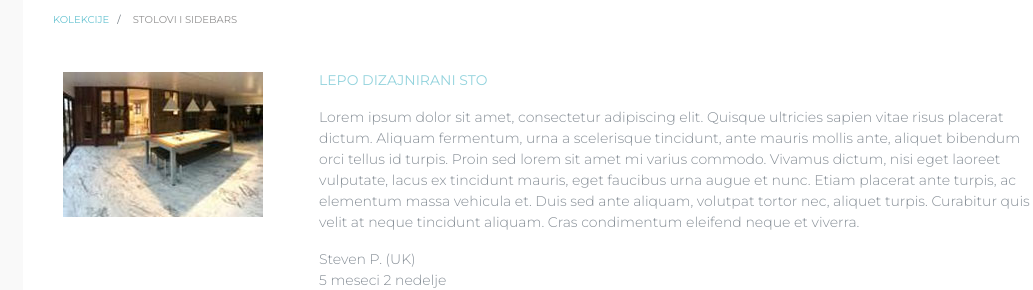
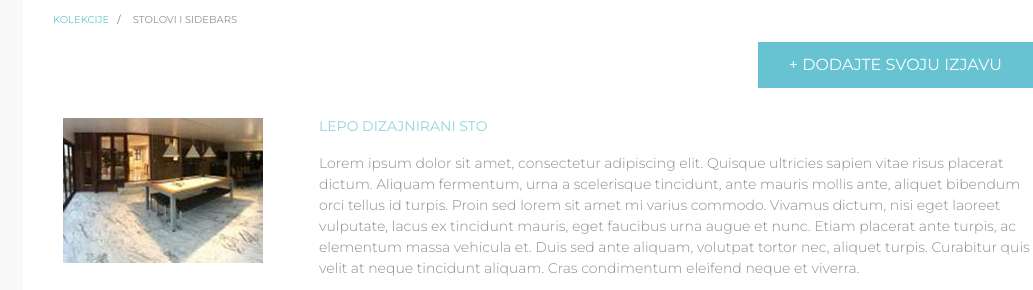
Before and after one commit to NbgDeki/fusion-tables, a website built with webpack: page src/testimonials.html in a window 1280 px wide. Shown: the part 306-596 px from the top of the page, 247-1280 px from the left. Built offline with nearby package versions, Linux system fonts and the light colour scheme; some packages are replaced by stand-ins of ours; a script that the page names is missing; what @fortawesome/fontawesome would draw is missing.

Commit message:
add testimonial button

```diff
--- /dev/null
+++ b/src/css/_components.scss
@@ -0,0 +1,10 @@
+.ft-btn {
+  border-radius: 0;
+  color: #fff;
+  padding: 10px 30px;
+  text-transform: uppercase;
+
+  &:hover  {
+    color: #fff;
+  }
+}
--- a/src/css/_testimonials.scss
+++ b/src/css/_testimonials.scss
@@ -42,8 +42,4 @@
   &__body {
     font-weight: 300;
   }
-
-  &__author {}
-
-  &__date {}
 }
--- a/src/css/main.scss
+++ b/src/css/main.scss
@@ -1,6 +1,7 @@
 @import "colors";
 @import "~bootstrap/scss/bootstrap";
 @import "mixin";
+@import "components";
 @import "side-menu";
 @import "copyright";
 @import "index";
--- a/src/testimonials.html
+++ b/src/testimonials.html
@@ -181,6 +181,9 @@
         </section>
 
         <section>
+          <div class="container d-flex flex-row-reverse">
+            <button class="btn btn-primary ft-btn">+ dodajte svoju izjavu</button>
+          </div>
           <div class="container">
             <ul class="testimonials-list">
               <li class="testimonials-list__item">
@@ -206,6 +209,9 @@
                 </div>
               </li>
             </ul>
+          </div>
+          <div class="container d-flex flex-row-reverse">
+
           </div>
         </section>
 
```
